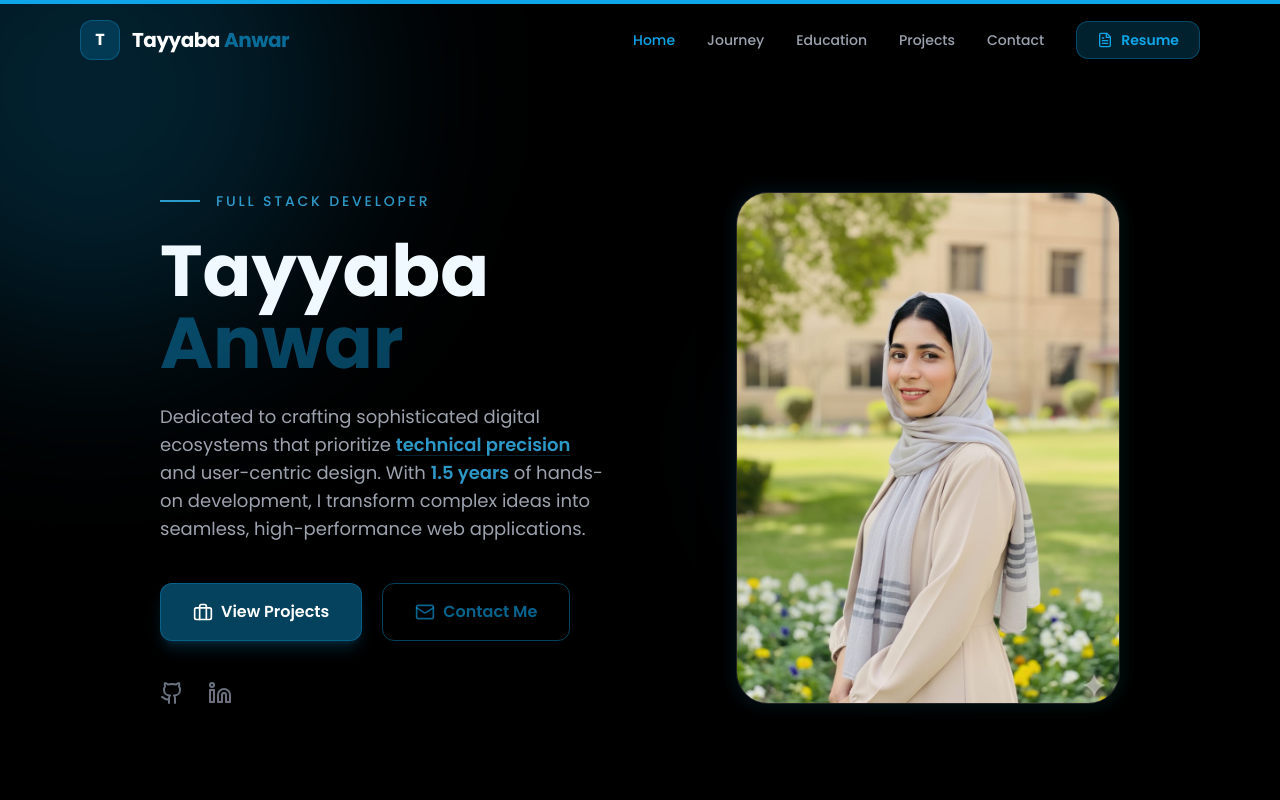
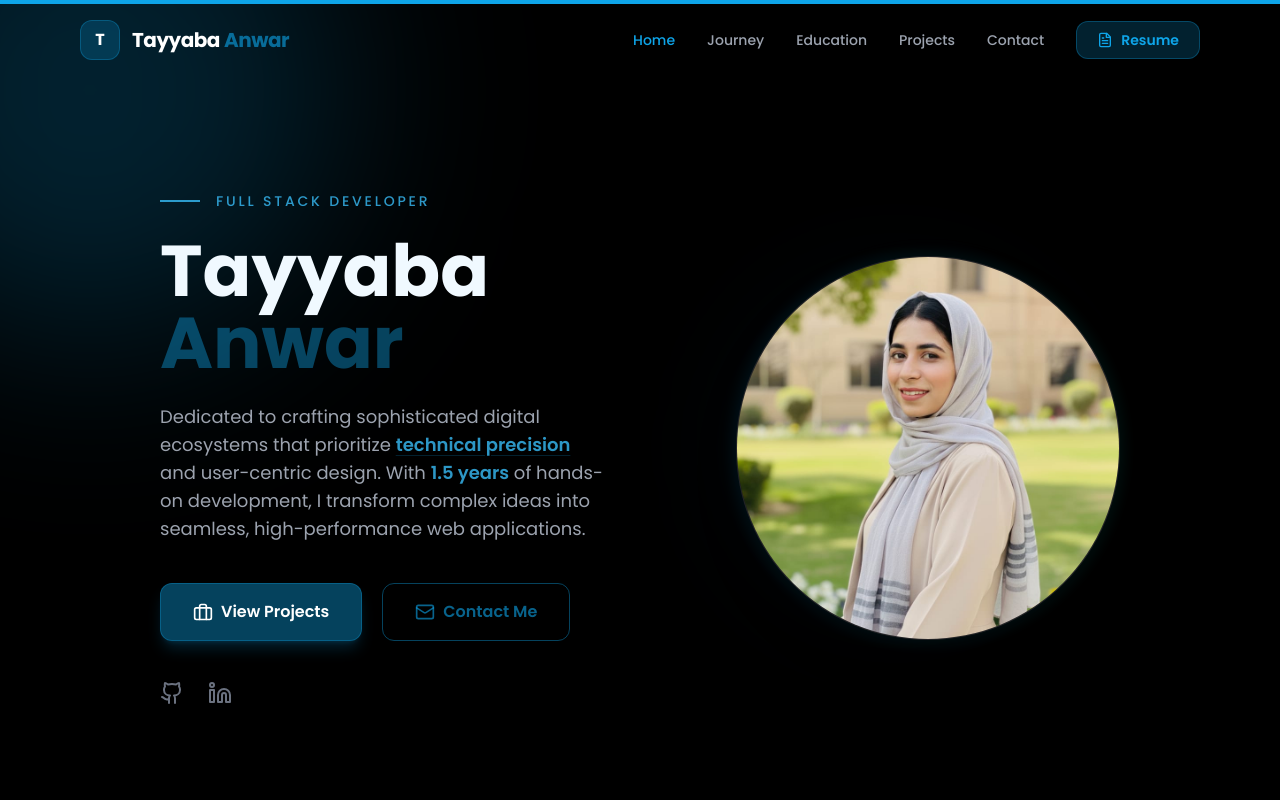
Before and after one commit to tayyaba13-02/portfolio, a React (Vite) app: page / in a window 1280 px wide. Shown: the top 800 px of the page. Built offline with nearby package versions, Linux system fonts and the light colour scheme.

Commit message:
Changed profile image to circular shape

```diff
--- a/src/components/HeroSection.jsx
+++ b/src/components/HeroSection.jsx
@@ -113,12 +113,12 @@ const HeroSection = ({ scrollToSection }) => {
 
                     <div className="relative group">
                         {/* Image Frame */}
-                        <div className="absolute -inset-1 bg-gradient-to-r from-sky-500/40 to-teal-500/40 rounded-[2rem] blur opacity-25 group-hover:opacity-50 transition duration-1000 group-hover:duration-200"></div>
+                        <div className="absolute -inset-1 bg-gradient-to-r from-sky-500/40 to-teal-500/40 rounded-full blur opacity-25 group-hover:opacity-50 transition duration-1000 group-hover:duration-200"></div>
 
                         <img
                             src={profileImg}
                             alt="Tayyaba Anwar"
-                            className="relative w-64 sm:w-80 md:w-96 h-80 sm:h-[28rem] md:h-[32rem] object-cover rounded-[2rem] shadow-2xl transition-all duration-700 bg-zinc-900 border border-white/5"
+                            className="relative w-64 h-64 sm:w-80 sm:h-80 md:w-96 md:h-96 object-cover rounded-full shadow-2xl transition-all duration-700 bg-zinc-900 border border-white/5"
                         />
                     </div>
                 </motion.div>
```
